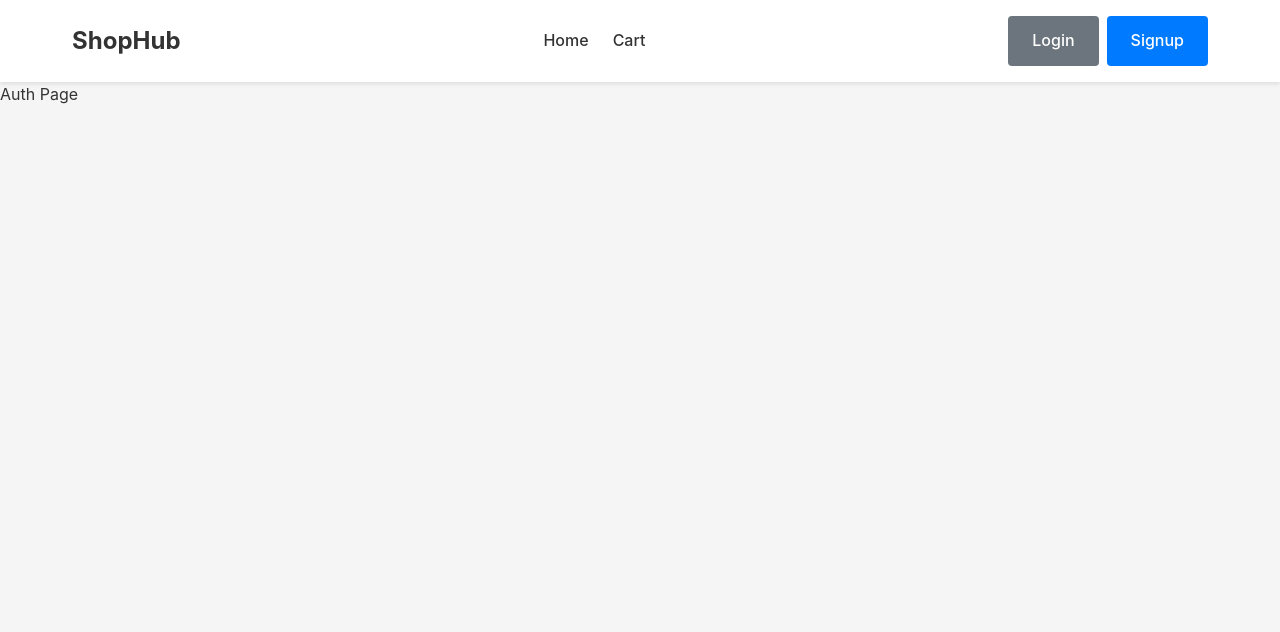
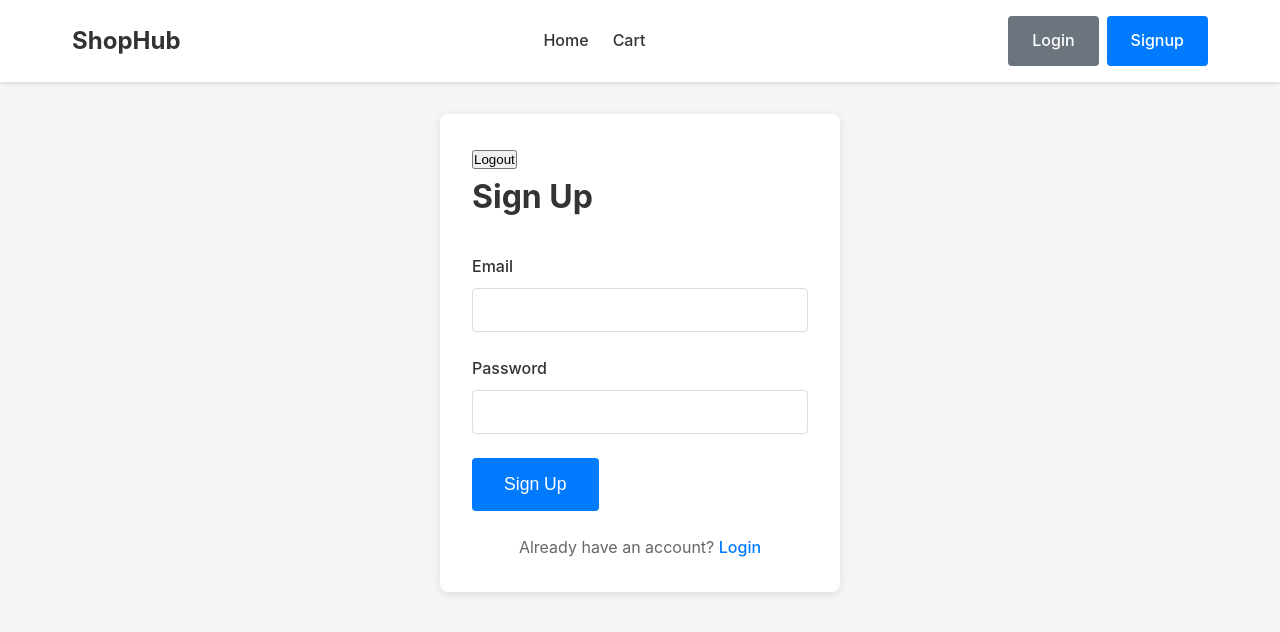
Before and after one commit to Muhferry/ecommerce-react-course-website, a React (Vite) app: page /auth in a window 1280 px wide. Shown: the top 632 px of the page. Built offline with nearby package versions, Linux system fonts and the light colour scheme.

Commit message:
Added auth

```diff
--- a/src/App.jsx
+++ b/src/App.jsx
@@ -5,9 +5,11 @@
 import Navbar from "./components/Navbar";
 
 import "./App.css";
+import AuthProvider from "./context/AuthContext";
 
 function App() {
   return (
+    <AuthProvider>
       <div className="app">
         <Navbar />
         <Routes>
@@ -16,6 +18,7 @@
           <Route path="/checkout" element={<Checkout />} />
         </Routes>
       </div>
+    </AuthProvider>
   );
 }
 
--- /dev/null
+++ b/src/context/AuthContext.jsx
@@ -0,0 +1,54 @@
+import { createContext, useState } from "react";
+
+export const AuthContext = createContext(null);
+
+export default function AuthProvider({ children }) {
+  const [user, setUser] = useState(
+    localStorage.getItem("currentUserEmail")
+      ? { email: localStorage.getItem("currentUserEmail") }
+      : null,
+  );
+
+  function signUp(email, password) {
+    const users = JSON.parse(localStorage.getItem("users") || "[]");
+
+    if (users.find((u) => u.email === email)) {
+      return { success: false, error: "Email already exists" };
+    }
+
+    const newUser = { email, password };
+    users.push(newUser);
+    localStorage.setItem("users", JSON.stringify(users));
+    localStorage.setItem("currentUserEmail", email);
+
+    setUser({ email });
+    return { success: true };
+  }
+
+  function login(email, password) {
+    const users = JSON.parse(localStorage.getItem("users") || "[]");
+    const user = users.find(
+      (u) => u.email === email && u.password === password,
+    );
+
+    if (!user) {
+      return { success: false, error: "Invalid email or password" };
+    }
+
+    localStorage.setItem("currentUserEmail", email);
+
+    setUser({ email });
+    return { success: true };
+  }
+
+  function logout() {
+    localStorage.removeItem("currentUserEmail");
+    setUser(null);
+  }
+
+  return (
+    <AuthContext.Provider value={{ signUp, user, logout, login }}>
+      {children}
+    </AuthContext.Provider>
+  );
+}
--- a/src/pages/Auth.jsx
+++ b/src/pages/Auth.jsx
@@ -1,3 +1,109 @@
+import { useContext, useState } from "react";
+import { useForm } from "react-hook-form";
+import { AuthContext } from "../context/AuthContext";
+import { useNavigate } from "react-router-dom";
+
 export default function Auth() {
-  return <di>Auth Page</di>;
+  const [mode, setMode] = useState("signup");
+  const [error, setError] = useState(null);
+  const navigate = useNavigate();
+
+  const { signUp, user, logout, login } = useContext(AuthContext);
+
+  const {
+    register,
+    handleSubmit,
+    formState: { errors },
+  } = useForm();
+
+  function onSubmit(data) {
+    setError(null);
+    let result;
+    if (mode === "signup") {
+      result = signUp(data.email, data.password);
+    } else {
+      result = login(data.email, data.password);
+    }
+
+    if (result.success) {
+      navigate("/");
+    } else {
+      setError(result.error);
+    }
+  }
+
+  return (
+    <div className="page">
+      <div className="container">
+        <div className="auth-container">
+          {user && <p>User logged in {user.email}</p>}
+          <button onClick={() => logout()}>Logout</button>
+          <h1 className="page-title">
+            {mode === "signup" ? "Sign Up" : "Login"}
+          </h1>
+          <form className="auth-form" onSubmit={handleSubmit(onSubmit)}>
+            {error && <div className="error-message">{error}</div>}
+            <div className="form-group">
+              <label className="form-label" htmlFor="email">
+                Email
+              </label>
+              <input
+                className="form-input"
+                type="email"
+                id="email"
+                {...register("email", { required: "Email is required" })}
+              />
+              {errors.email && (
+                <span className="form-error">{errors.email.message}</span>
+              )}
+            </div>
+            <div className="form-group">
+              <label className="form-label" htmlFor="email">
+                Password
+              </label>
+              <input
+                className="form-input"
+                type="password"
+                id="password"
+                {...register("password", {
+                  required: "Password is required",
+                  minLength: {
+                    value: 6,
+                    message: "Password must at least 6 characters",
+                  },
+                  maxLength: {
+                    value: 12,
+                    message: "Password must less than 12 characters",
+                  },
+                })}
+              />
+              {errors.password && (
+                <span className="form-error">{errors.password.message}</span>
+              )}
+            </div>
+            <button type="submit" className="btn btn-primary btn-large">
+              {mode === "signup" ? "Sign Up" : "Login"}
+            </button>
+          </form>
+          <div className="auth-switch">
+            {mode === "signup" ? (
+              <p>
+                Already have an account?{" "}
+                <span className="auth-link" onClick={() => setMode("login")}>
+                  Login
+                </span>{" "}
+              </p>
+            ) : (
+              <p>
+                Don't have an account?{" "}
+                <span className="auth-link" onClick={() => setMode("signup")}>
+                  Sign Up
+                </span>{" "}
+              </p>
+            )}
+          </div>
+        </div>
+      </div>
+    </div>
+  );
 }
```
Lines whose indentation alone changed are shown as unchanged.
